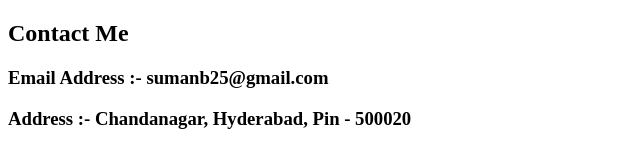
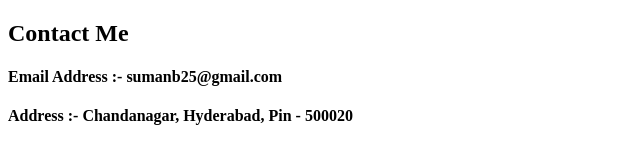
Before and after one commit to Sumanbnrj/HTML-Suman-Initial-Portfolio, a plain HTML site: page Contact.html in a window 1280 px wide. Shown: the whole page, without its empty margins (0-640 px from the left). Drawn offline with Linux system fonts and the light colour scheme.

Commit message:
Update Contact.html

```diff
--- a/Contact.html
+++ b/Contact.html
@@ -7,7 +7,7 @@
 </head>
 <body>
     <h2>Contact Me</h2>
-    <h3>Email Address :- sumanb25@gmail.com</h3>
-    <h3>Address :- Chandanagar, Hyderabad, Pin - 500020</h3>
+    <h4>Email Address :- sumanb25@gmail.com</h3>
+    <h4>Address :- Chandanagar, Hyderabad, Pin - 500020</h3>
 </body>
 </html>
```
